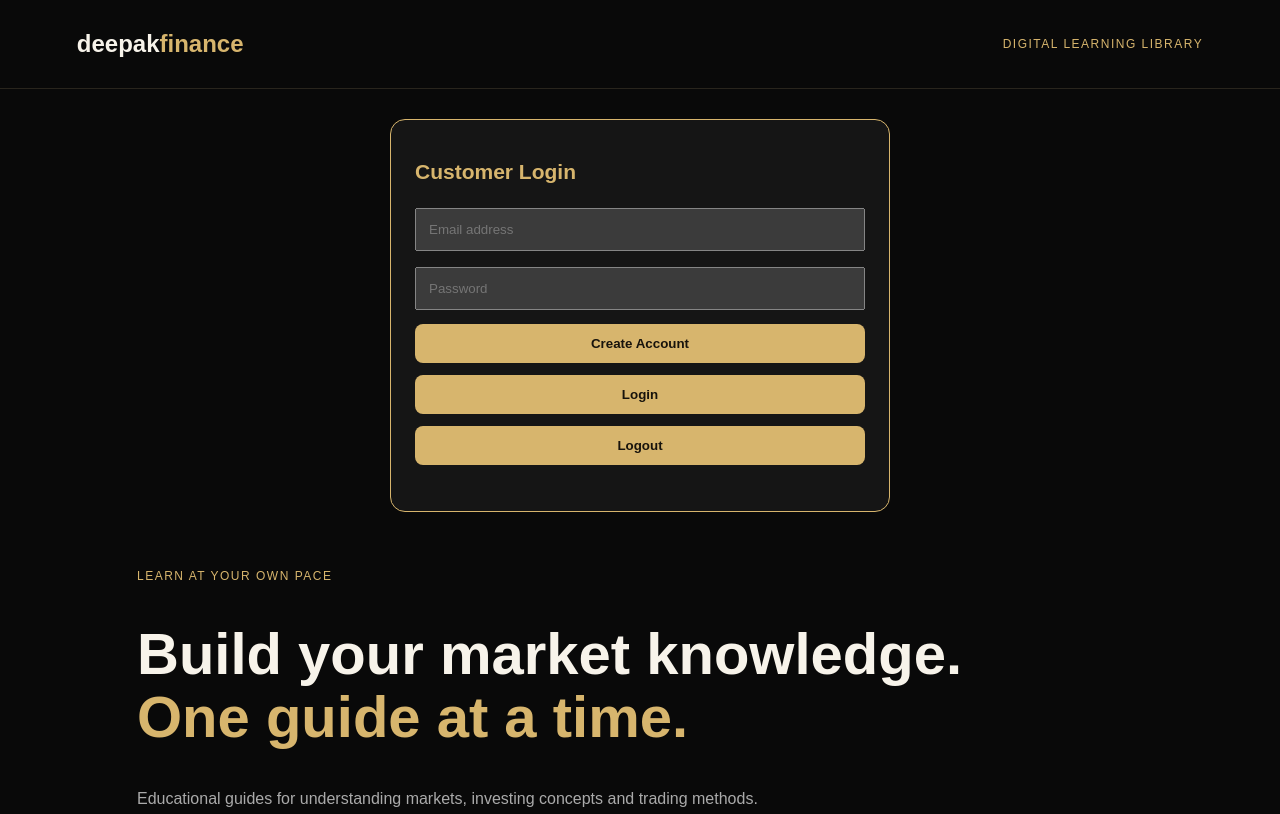
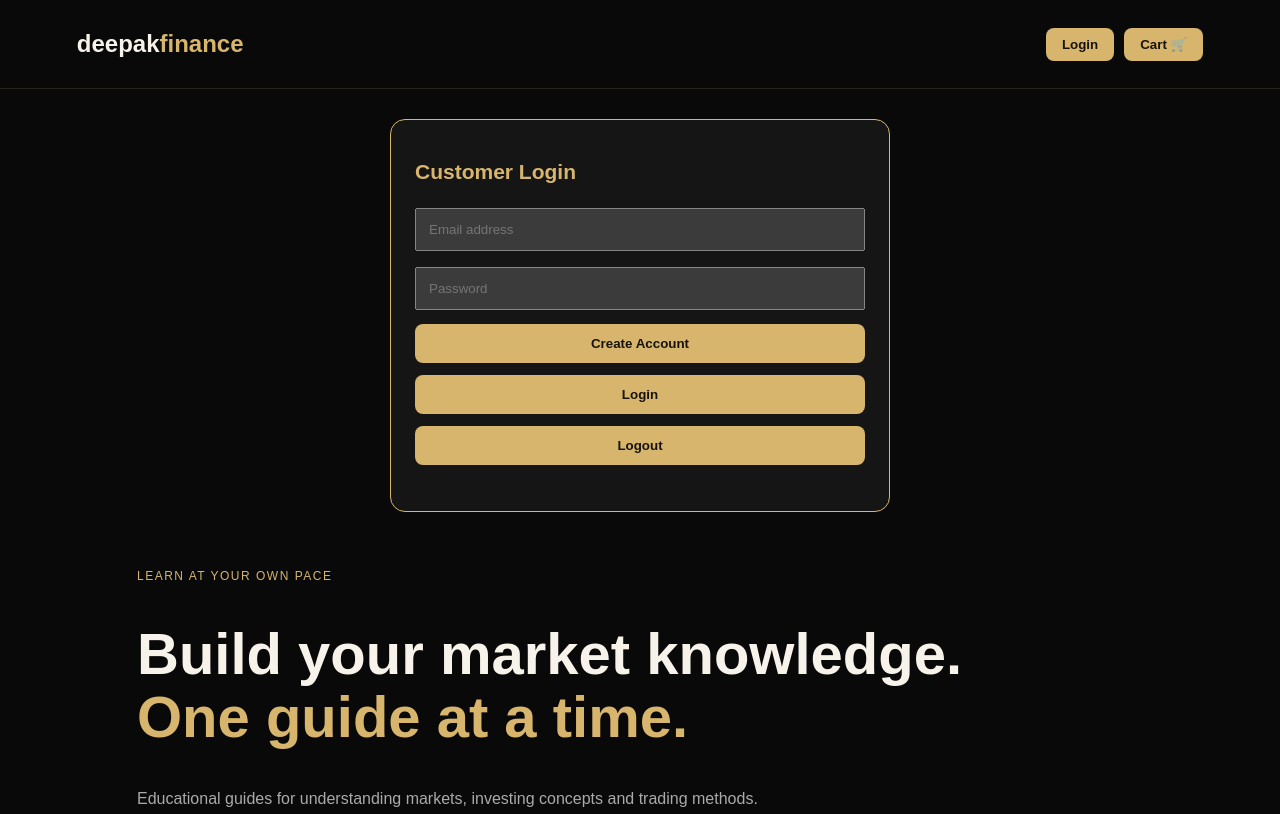
Before and after one commit to deepak120355-web/deepakfinance, a website: page public/index.html in a window 1280 px wide. Shown: the top 814 px of the page. Drawn offline with nearby package versions, Linux system fonts and the light colour scheme.

Commit message:
Update index.html

```diff
--- a/public/index.html
+++ b/public/index.html
@@ -84,7 +84,14 @@ button:disabled { opacity: .5; cursor: wait; }
 <body>
 <header>
   <div class="brand">deepak<span>finance</span></div>
-  <div class="tag">Digital learning library</div>
+
+  <div style="display:flex;gap:10px;align-items:center;">
+    <button onclick="document.getElementById('login-section').scrollIntoView({behavior:'smooth'})"
+      style="width:auto;padding:9px 16px;">Login</button>
+
+    <button onclick="document.getElementById('cart-section').scrollIntoView({behavior:'smooth'})"
+      style="width:auto;padding:9px 16px;">Cart 🛒</button>
+  </div>
 </header>
 <section style="max-width:500px;margin:30px auto;padding:24px;background:#151515;border:1px solid #d7b56d;border-radius:15px;">
   <h2 style="color:#d7b56d;">Customer Login</h2>
```
